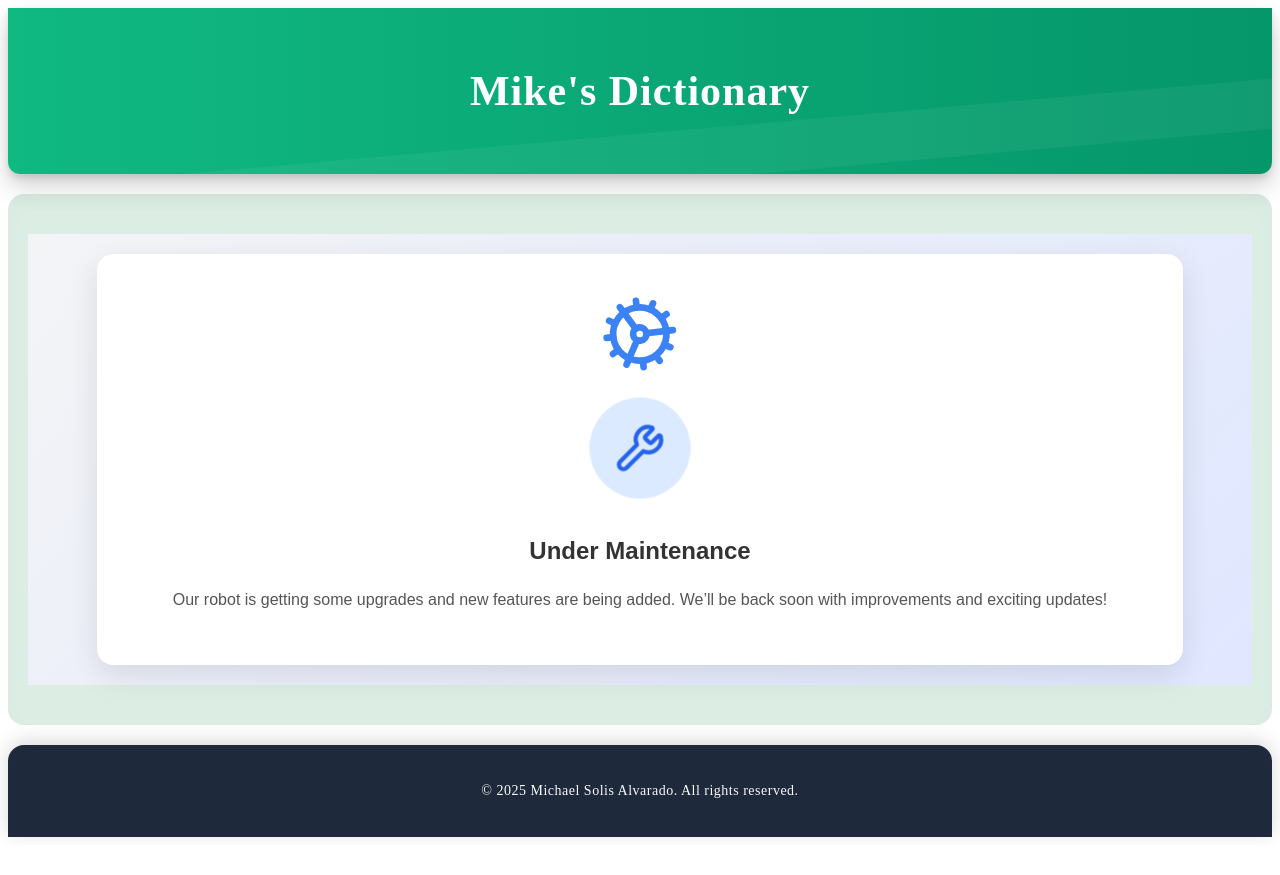
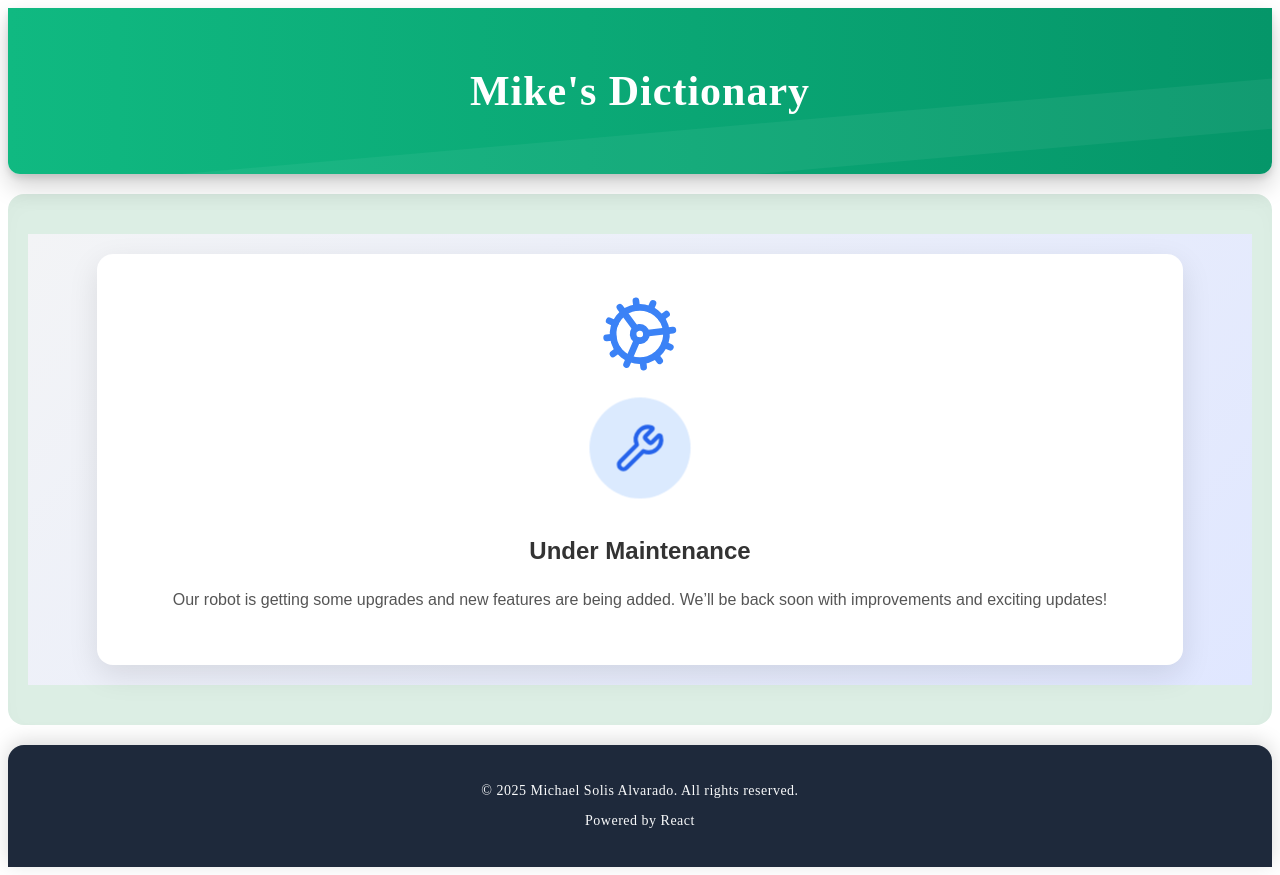
Before and after one commit to AndreeyBvB0909/mikedictionary, a React (Vite) app: page / in a window 1280 px wide. Before the commit the page ends 845 px from the top, so only its background shows below. Built offline with nearby package versions, Linux system fonts and the light colour scheme; what @cloudinary/url-gen would draw is missing.

Commit message:
Update Footer.jsx

```diff
--- a/src/components/layout/Footer.jsx
+++ b/src/components/layout/Footer.jsx
@@ -4,6 +4,7 @@ const Footer = () => {
   return (
     <footer className="footer">
       <p>&copy; 2025 Michael Solis Alvarado. All rights reserved.</p>
+      <p>Powered by React</p>
     </footer>
   );
 };
```
